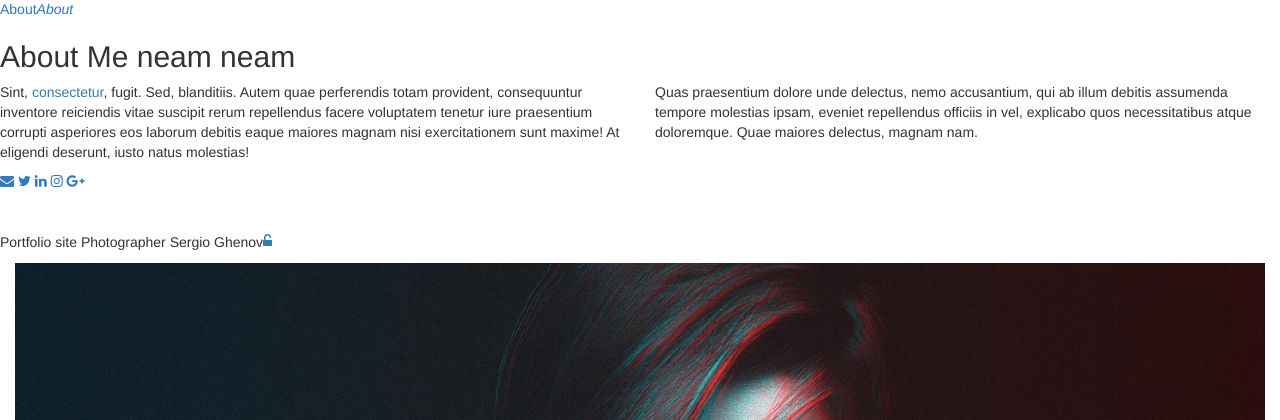
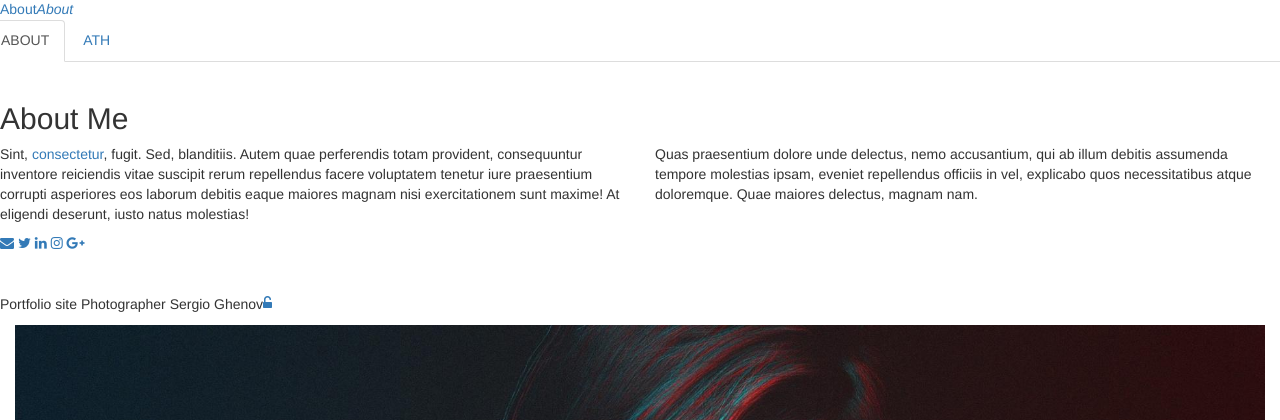
Before and after one commit to DevBalu/surgunia, a PHP site: page /index.php?auth=1 in a window 1280 px wide. Shown: the top 420 px of the page. Run offline with PHP 8.4, Linux system fonts and the light colour scheme; data comes from the database, SQL or seed files in the repository; some web fonts are replaced.

Commit message:
add ath form in secction about

```diff
--- a/index.php
+++ b/index.php
@@ -27,11 +27,15 @@
 	}
 	$con->close();
 //END  show all folders
-// show authorization form
-	$auth = $_GET['auth'];
-	$vasea = '';
-	if(isset($auth)){
-		$vasea .= "neam neam";
+// if user is logged in show authorization form else information about
+	$auth = !empty($_GET['auth']);
+	$about = '';
+	if($auth){
+		$about = 'neam neam';
+	}else{
+		$about = '
+
+		';
 	}
 // END show authorization form
 ?>
@@ -42,9 +46,6 @@
 	<meta http-equiv="X-UA-Compatible" content="IE=edge">
 	<title>Sergio Ghenov PH</title>
 	<meta name="viewport" content="width=device-width, initial-scale=1">
-	<meta name="description" content="Free HTML5 Website Template by gettemplates.co" />
-	<meta name="keywords" content="free website templates, free html5, free template, free bootstrap, free website template, html5, css3, mobile first, responsive" />
-	<meta name="author" content="gettemplates.co" />
 
 	<!-- Facebook and Twitter integration -->
 	<meta property="og:title" content=""/>
@@ -95,11 +96,37 @@
 				<div class="image-bg"></div>
 				<div class="overlay"></div>
 				<div class="row">
+
+						<ul class="nav nav-tabs">
+							<li role="presentation" class="active"><a href="#about" data-toggle="tab">ABOUT</a></li>
+							<li role="presentation"><a href="#ath" data-toggle="tab">ATH</a></li>
+						</ul>
 							<div class="col-md-12">
 								<div id="fh5co-aside-inner">
 									<div class="row" id="fh5co-bio">
+
+										<div class="tab-content">
+											<!-- form for section about -->
+											<div class="tab-pane fade" id="ath">
 												<div class="col-md-12">
-									<h2>About Me <?php print $vasea; ?></h2>
+													<div id="fh5co-aside-inner">
+														<br>
+														<div class="input-group" >
+															<input type="text" class="form-control" placeholder="Username" aria-describedby="sizing-addon2" style="background: transparent; color: #fff;">
+														</div>
+														<div class="input-group" >
+															<input type="text" class="form-control" placeholder="Username" aria-describedby="sizing-addon2" style="background: transparent; color: #fff;">
+														</div>
+													</div>
+												</div>
+											</div>
+											<!-- END form for section about -->
+
+											<!-- END form for section athorization -->
+											<div class="tab-pane fade in active" id="about">
+												<div class="col-md-12">
+												<br>
+													<h2>About Me</h2>
 												</div>
 												<div class="col-md-6">
 													<p>Sint, <a href="#">consectetur</a>, fugit. Sed, blanditiis. Autem quae perferendis totam provident, consequuntur inventore reiciendis vitae suscipit rerum repellendus facere voluptatem tenetur iure praesentium corrupti asperiores eos laborum debitis eaque maiores magnam nisi exercitationem sunt maxime! At eligendi deserunt, iusto natus molestias!</p>
@@ -117,11 +144,14 @@
 												</div>
 												<div class="col-md-12 fh5co-social" style="margin-top: 40px;">
 													<p>Portfolio site Photographer Sergio Ghenov<a href="index.php?auth=1"><i class="icon-unlock-alt"></i></a></p>
-
+												</div>
+											</div>
+											<!-- END form for section athorization -->
 										</div>
 									</div>
 								</div>
 							</div>
+
 				</div>
 			</div>
 			<!-- END about me content-->
@@ -156,6 +186,8 @@
 
 		<!-- MAIN JS -->
 		<script src="js/main.js"></script>
+		<!-- Custom DevBalu -->
+		<script src="js/devbalu.js"></script>
 
 	</body>
 </html>
--- a/single.php
+++ b/single.php
@@ -151,6 +151,8 @@
 
 	<!-- MAIN JS -->
 	<script src="js/main.js"></script>
+	<!-- Custom DevBalu -->
+	<script src="js/devbalu.js"></script>
 
 	</body>
 </html>
```
Also changed, not shown: js/devbalu.js (added, +10 -0 lines), folder_images/img_7.jpg (renamed from folder_images/3a69891eb17c1dbdf74a2e78d9a7a4a5.jpg), images/img_7.jpg, 8 other files. Lines whose indentation alone changed are shown as unchanged.
